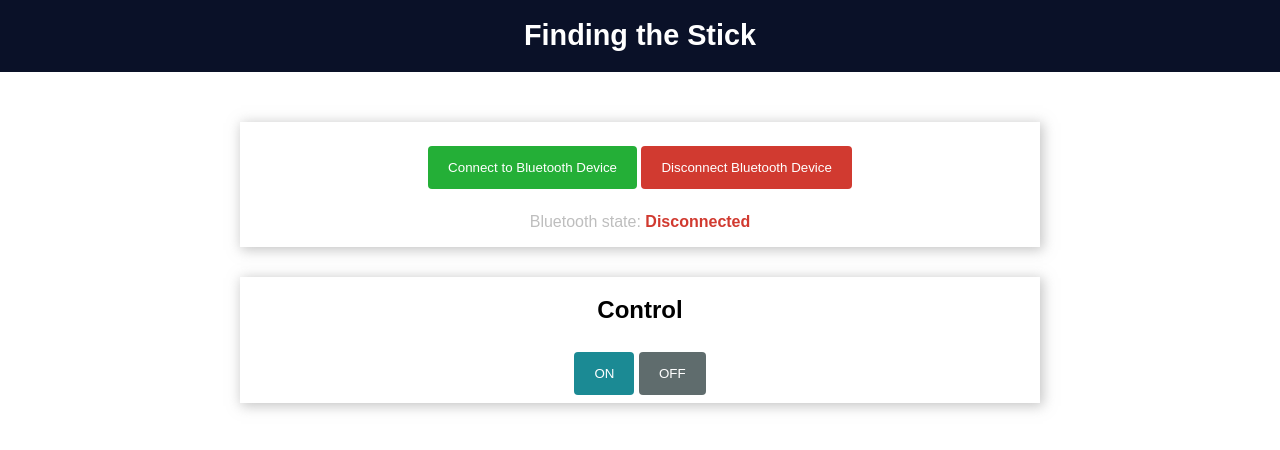
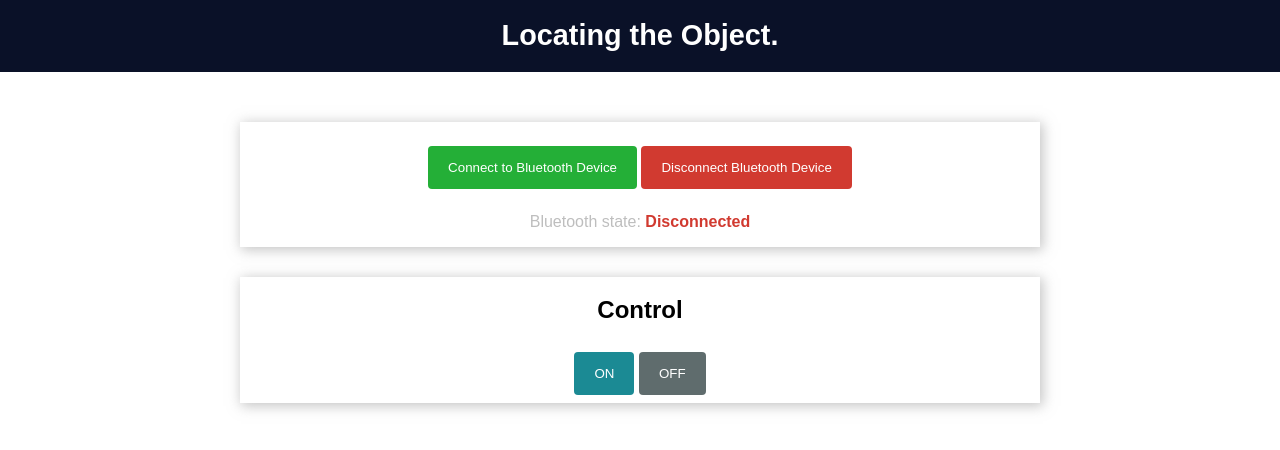
Before and after one commit to GKuenga/the_find_web, a plain HTML site: page index.html in a window 1280 px wide. Drawn offline with Linux system fonts and the light colour scheme.

Commit message:
Update index.html

```diff
--- a/index.html
+++ b/index.html
@@ -9,7 +9,7 @@
 </head>
 <body>
     <div class="topnav">
-        <h1>Finding the Stick</h1>
+        <h1>Locating the Object.</h1>
     </div>
     <div class="content">
         <div class="card-grid">
```
